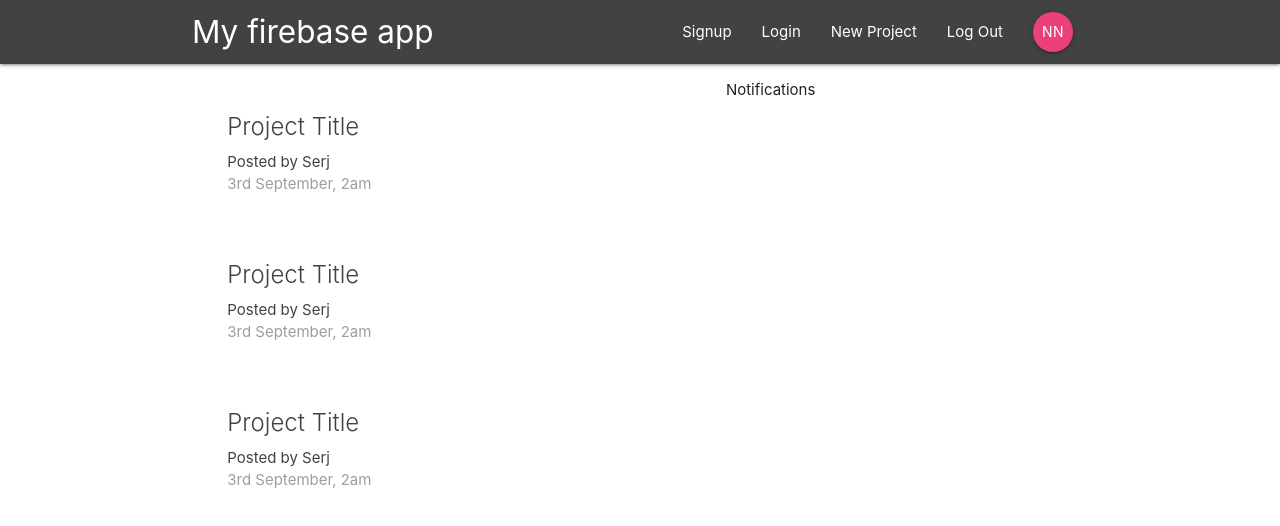
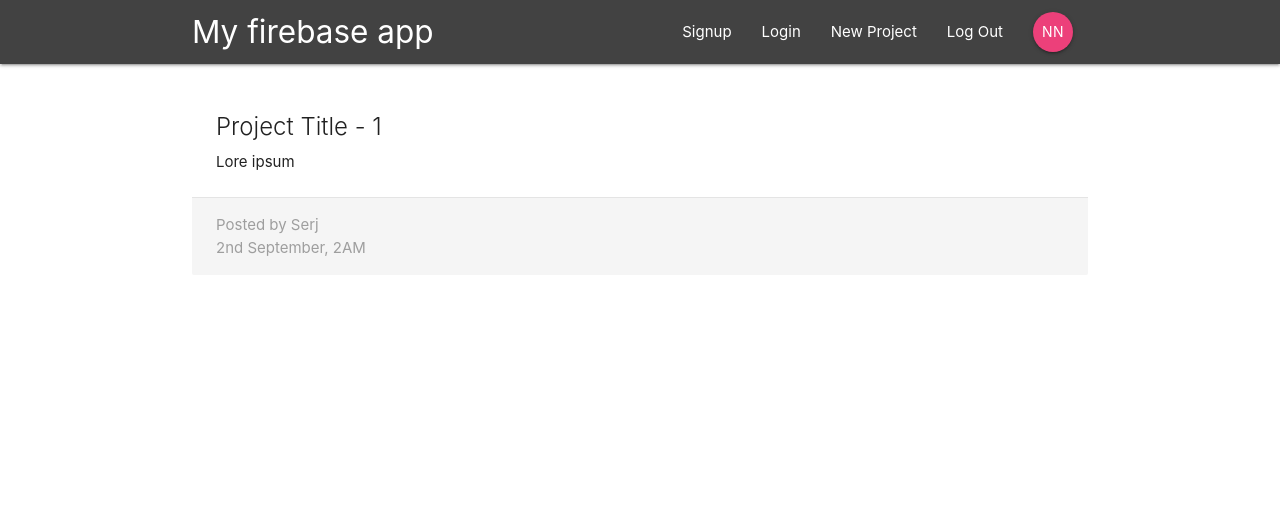
Before and after one commit to sergiupop/react-redux-firebase, a React (Create React App) app in the folder firebaseapp/: page /project/1 in a window 1280 px wide. Shown: the top 526 px of the page. Built offline with nearby package versions, Linux system fonts and the light colour scheme.

Commit message:
Update projects related components

```diff
--- a/firebaseapp/src/App.js
+++ b/firebaseapp/src/App.js
@@ -2,6 +2,7 @@
 import { BrowserRouter, Switch, Route } from 'react-router-dom';
 import Navbar from './components/layout/Navbar';
 import Dashboard from './components/dashboard/Dashboard';
+import ProjectDetails from './components/projects/ProjectDetails';
 
 function App() {
   return (
@@ -9,7 +10,8 @@
       <div className="App">
         <Navbar/>
         <Switch>
-          <Route path='/' component={Dashboard}/>
+          <Route exact path='/' component={Dashboard}/>
+          <Route path='/project/:id' component={ProjectDetails}/>
         </Switch>
       </div>
     </BrowserRouter>
--- a/firebaseapp/src/components/projects/ProjectDetails.js
+++ b/firebaseapp/src/components/projects/ProjectDetails.js
@@ -0,0 +1,22 @@
+import React from 'react';
+
+const ProjectDetails = (props) => {
+    const id = props.match.params.id;
+
+    return (
+        <div className="container section project-details">
+            <div className="card z-depth-0">
+                <div className="card-content">
+                    <span className="card-title">Project Title - {id}</span>
+                    <p>Lore ipsum</p>
+                </div>
+                <div className="card-action grey lighten-4 grey-text">
+                    <div>Posted by Serj</div>
+                    <div>2nd September, 2AM</div>
+                </div>
+            </div>
+        </div>
+    )
+}
+
+export default ProjectDetails
--- a/firebaseapp/src/components/projects/ProjectList.js
+++ b/firebaseapp/src/components/projects/ProjectList.js
@@ -1,31 +1,12 @@
 import React from 'react';
+import ProjectSummary from './ProjectSummary';
 
 const ProjectList = () => {
     return (
         <div className="project-list section">
-            <div className="card z-depth-0 project-summary">
-                <div className="card-content grey-text text-darken-3">
-                    <span className="card-title">Project Title</span>
-                    <p>Posted by Serj</p>
-                    <p className="grey-text">3rd September, 2am</p>
-                </div>
-            </div>
-
-            <div className="card z-depth-0 project-summary">
-                <div className="card-content grey-text text-darken-3">
-                    <span className="card-title">Project Title</span>
-                    <p>Posted by Serj</p>
-                    <p className="grey-text">3rd September, 2am</p>
-                </div>
-            </div>
-
-            <div className="card z-depth-0 project-summary">
-                <div className="card-content grey-text text-darken-3">
-                    <span className="card-title">Project Title</span>
-                    <p>Posted by Serj</p>
-                    <p className="grey-text">3rd September, 2am</p>
-                </div>
-            </div>
+            <ProjectSummary/>
+            <ProjectSummary/>
+            <ProjectSummary/>
         </div>
     )
 }
--- a/firebaseapp/src/components/projects/ProjectSummary.js
+++ b/firebaseapp/src/components/projects/ProjectSummary.js
@@ -0,0 +1,15 @@
+import React from 'react';
+
+const ProjectSummary = () => {
+    return (
+        <div className="card z-depth-0 project-summary">
+            <div className="card-content grey-text text-darken-3">
+                <span className="card-title">Project Title</span>
+                <p>Posted by Serj</p>
+                <p className="grey-text">3rd September, 2am</p>
+            </div>
+        </div>
+    )
+}
+
+export default ProjectSummary;
```
